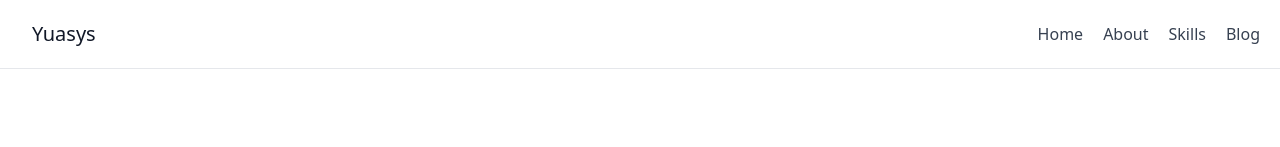
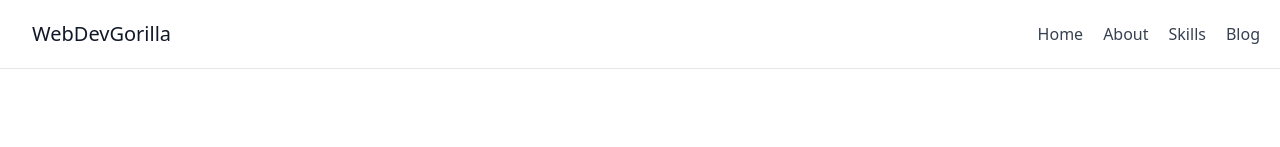
Before and after one commit to yuasys-shinya/web-dev-study, a React (Vite) app in the folder lesson3/reactProject/vite-react-tailwind/my-project/: page / in a window 1280 px wide. Shown: the top 147 px of the page. Built offline with nearby package versions, Linux system fonts and the light colour scheme.

Commit message:
App.jsx update

```diff
--- a/lesson3/reactProject/vite-react-tailwind/my-project/src/App.jsx
+++ b/lesson3/reactProject/vite-react-tailwind/my-project/src/App.jsx
@@ -9,7 +9,7 @@ function App() {
     <header className='text-gray-700 border-b border-gray-200'>
       <div className='container flex mx-auto p-5 flex-col md:flex-row items-center'>
         <a href="#" className='font-medium text-gray-900 mb-4 md:mb-0'>
-          <span className='text-xl ml-3'>Yuasys</span>
+          <span className='text-xl ml-3'>WebDevGorilla</span>
         </a>
         <nav className='md:ml-auto text-base'>
           <a href="#home" className='mr-5 hover:text-blue-400 duration-300'>Home</a>
```
